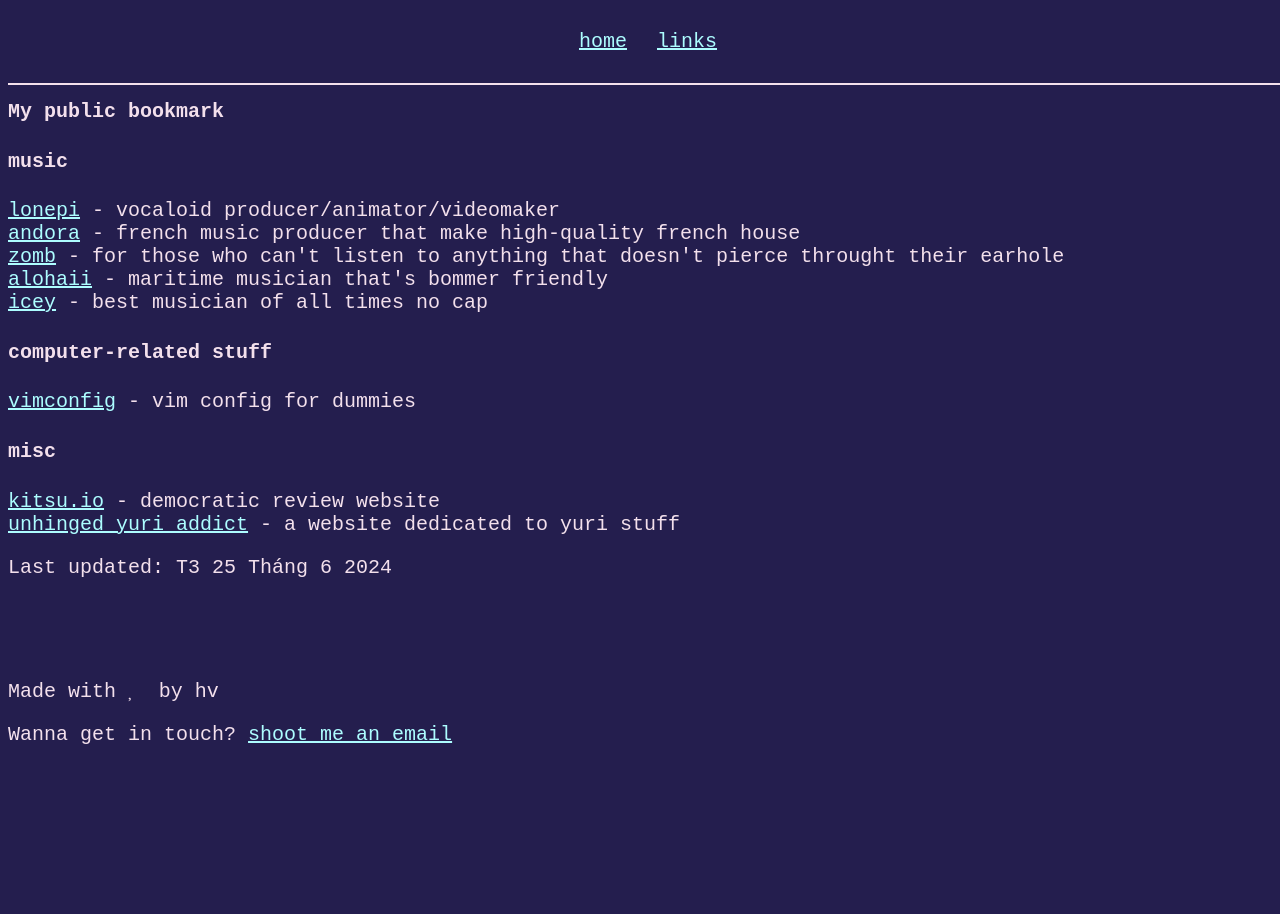
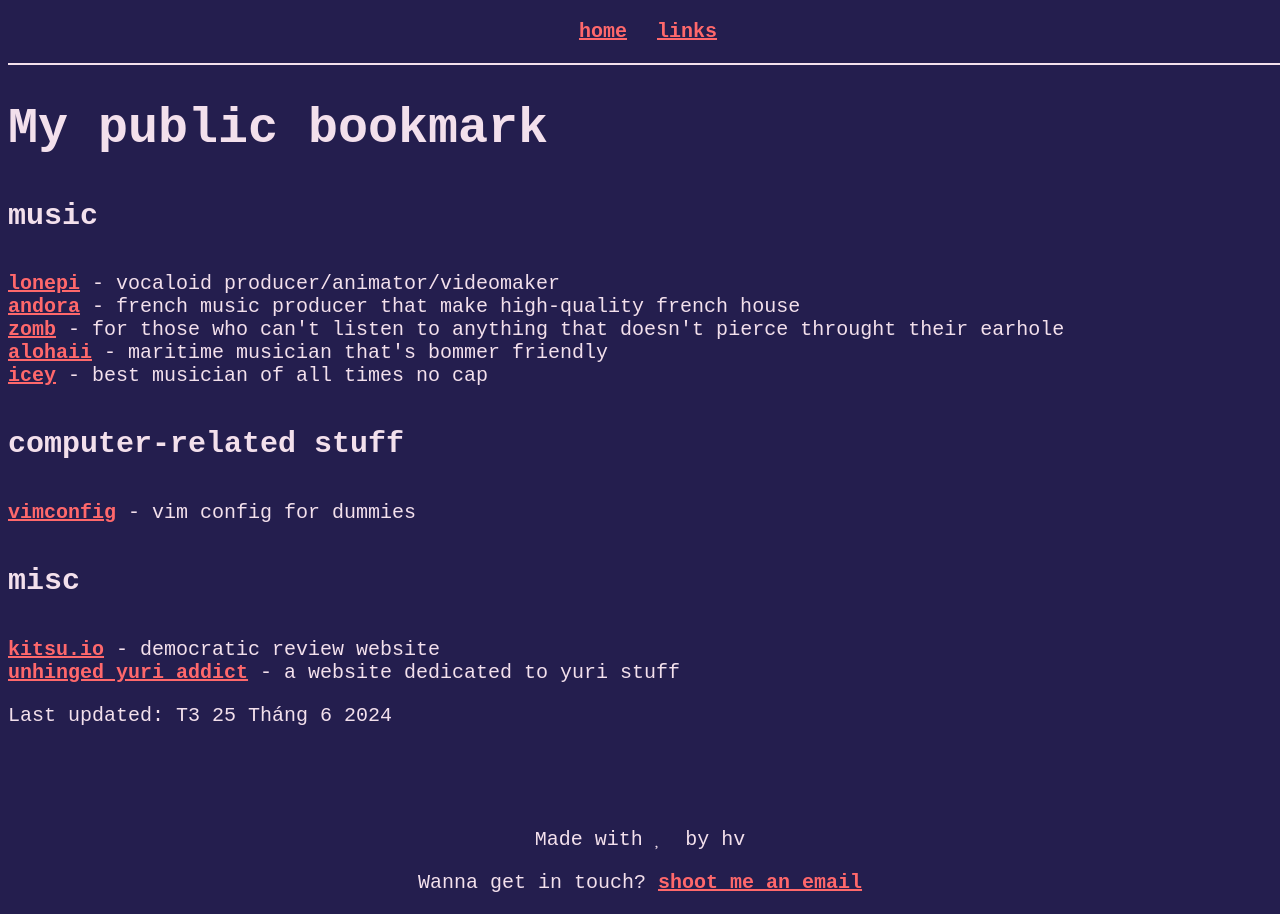
Before and after one commit to futapi11/futapi11.github.io, a plain HTML site: page pages/my-public-bookmark.html in a window 1280 px wide. Before the commit the page ends 800 px from the top, so only its background shows below. Drawn offline with Linux system fonts and the light colour scheme; a small style sheet from the web is missing.

Commit message:
link style experiment

```diff
--- a/theme/css/base.css
+++ b/theme/css/base.css
@@ -2,7 +2,7 @@
 
 :root {
   --text: #F3E0EC;
-  --link: #ADFDFF;
+  --link: #FF686B;
   --bg:   #241E4E;
 }
 
@@ -16,6 +16,23 @@
 
 a {
   color: var(--link);
+  font-weight: bold;
+}
+
+h1 {
+  font-size: 3em;
+}
+
+h2 {
+  font-size: 2.5em;
+}
+
+h3 {
+  font-size: 2.5em;
+}
+
+h4 {
+  font-size: 1.5em;
 }
 
 .header {
@@ -24,7 +41,7 @@ a {
   flex-direction: row;
   justify-content: center;
 
-  padding: 30px 0;
+  padding: 20px 0;
   width: 100%;
 
   position: fixed;
@@ -38,5 +55,6 @@ a {
 }
 
 .footer {
-  font-size: 10px;
+  font-size: 0.5em;
+  text-align: center;
 }
```
